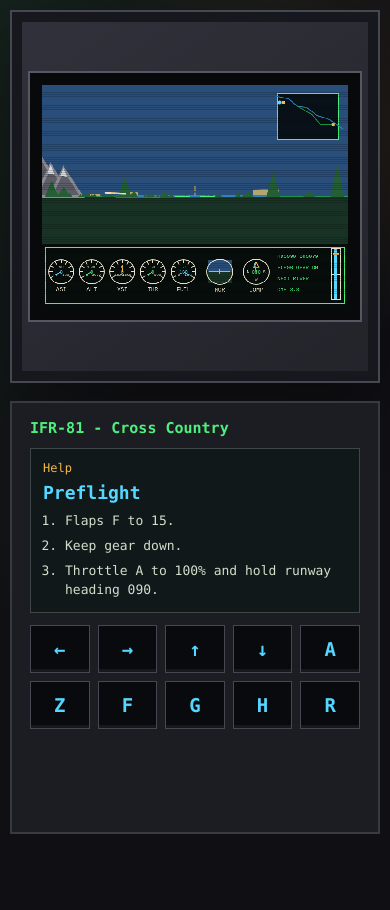
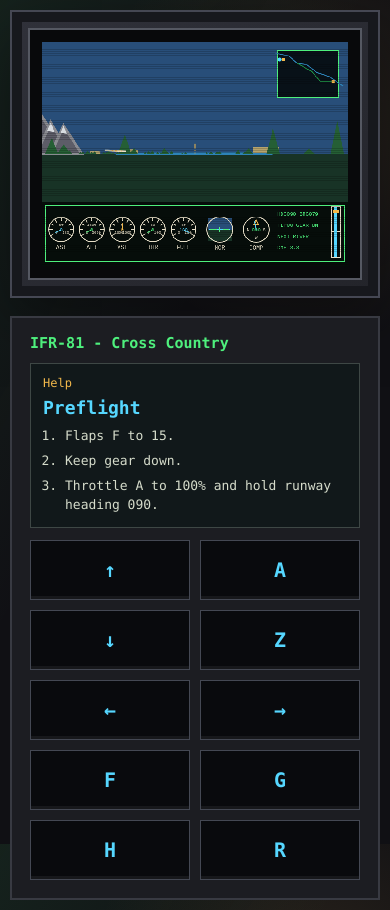
Before and after one commit to Badrk/FlightSim-81, a website with bundled scripts: page index.html in a window 390 px wide. Before the commit the page ends 844 px from the top, so only its background shows below. Built offline with nearby package versions, Linux system fonts and the light colour scheme.

Commit message:
Fix responsive controls and horizon banking

```diff
--- a/index.html
+++ b/index.html
@@ -28,16 +28,16 @@
           </ol>
         </button>
         <div class="keys" aria-label="Controls">
-          <button class="control-key" type="button" data-key="arrowleft" aria-label="Bank left">←</button>
-          <button class="control-key" type="button" data-key="arrowright" aria-label="Bank right">→</button>
-          <button class="control-key" type="button" data-key="arrowup" aria-label="Nose down">↑</button>
-          <button class="control-key" type="button" data-key="arrowdown" aria-label="Nose up">↓</button>
-          <button class="control-key" type="button" data-key="a" aria-label="Throttle up">A</button>
-          <button class="control-key" type="button" data-key="z" aria-label="Throttle down">Z</button>
-          <button class="control-key" type="button" data-key="f" aria-label="Cycle flaps">F</button>
-          <button class="control-key" type="button" data-key="g" aria-label="Gear up or down">G</button>
-          <button class="control-key" type="button" data-key="h" aria-label="Help and pause">H</button>
-          <button class="control-key" type="button" data-key="r" aria-label="Reset">R</button>
+          <button class="control-key" type="button" data-key="arrowleft" aria-label="Bank left">←</button><span>Bank left</span>
+          <button class="control-key" type="button" data-key="arrowright" aria-label="Bank right">→</button><span>Bank right</span>
+          <button class="control-key" type="button" data-key="arrowup" aria-label="Nose down">↑</button><span>Nose down</span>
+          <button class="control-key" type="button" data-key="arrowdown" aria-label="Nose up">↓</button><span>Nose up</span>
+          <button class="control-key" type="button" data-key="a" aria-label="Throttle up">A</button><span>Throttle up</span>
+          <button class="control-key" type="button" data-key="z" aria-label="Throttle down">Z</button><span>Throttle down</span>
+          <button class="control-key" type="button" data-key="f" aria-label="Cycle flaps">F</button><span>Flaps 0/15/30</span>
+          <button class="control-key" type="button" data-key="g" aria-label="Gear up or down">G</button><span>Gear up/down</span>
+          <button class="control-key" type="button" data-key="h" aria-label="Help and pause">H</button><span>Help / pause</span>
+          <button class="control-key" type="button" data-key="r" aria-label="Reset">R</button><span>Reset</span>
         </div>
       </aside>
     </main>
--- a/src/renderer.js
+++ b/src/renderer.js
@@ -67,15 +67,16 @@ function drawPoly(ctx, state, points, color, stroke = null) {
 
 function drawWorld(ctx, state) {
   const horizonY = H / 2 + state.plane.pitch * 4;
-  ctx.fillStyle = palette.farSky;
-  ctx.fillRect(0, 0, W, horizonY);
-  ctx.fillStyle = palette.ground;
-  ctx.fillRect(0, horizonY, W, H - horizonY);
-
   ctx.save();
   ctx.translate(W / 2, H / 2);
   ctx.rotate(-state.plane.bank * Math.PI / 180);
   ctx.translate(-W / 2, -H / 2);
+
+  const fillMargin = Math.hypot(W, H);
+  ctx.fillStyle = palette.farSky;
+  ctx.fillRect(-fillMargin, -fillMargin, W + fillMargin * 2, horizonY + fillMargin);
+  ctx.fillStyle = palette.ground;
+  ctx.fillRect(-fillMargin, horizonY, W + fillMargin * 2, H - horizonY + fillMargin);
 
   ctx.strokeStyle = palette.cyan;
   ctx.lineWidth = 2;
--- a/style.css
+++ b/style.css
@@ -134,23 +134,26 @@ canvas {
 
 .keys {
   display: grid;
-  grid-template-columns: repeat(5, minmax(0, 1fr));
-  gap: 8px;
+  grid-template-columns: 46px 1fr;
+  gap: 8px 10px;
+  align-items: center;
+  color: #cfd4c5;
+  font-size: 14px;
 }
 
 .control-key {
   display: inline-grid;
   place-items: center;
-  width: 100%;
+  width: 46px;
   min-width: 0;
-  height: 44px;
+  height: 30px;
   padding: 0;
   color: var(--cyan);
   background: #090a0d;
   border: 1px solid #444853;
   box-shadow: inset 0 -3px 0 rgba(255, 255, 255, 0.06);
   font: inherit;
-  font-size: 18px;
+  font-size: 14px;
   font-weight: 800;
   cursor: pointer;
   touch-action: none;
@@ -272,16 +275,71 @@ canvas {
     min-height: 260px;
   }
 
+  .mission {
+    display: none;
+  }
+
+  .keys {
+    grid-template-columns: repeat(2, minmax(0, 1fr));
+    gap: 10px;
+  }
+
+  .keys span {
+    display: none;
+  }
+
+  .control-key {
+    width: 100%;
+    height: 58px;
+    font-size: 20px;
+  }
+
+  .control-key[data-key="arrowup"] {
+    order: 1;
+  }
+
+  .control-key[data-key="a"] {
+    order: 2;
+  }
+
+  .control-key[data-key="arrowdown"] {
+    order: 3;
+  }
+
+  .control-key[data-key="z"] {
+    order: 4;
+  }
+
+  .control-key[data-key="arrowleft"] {
+    order: 5;
+  }
+
+  .control-key[data-key="arrowright"] {
+    order: 6;
+  }
+
+  .control-key[data-key="f"] {
+    order: 7;
+  }
+
+  .control-key[data-key="g"] {
+    order: 8;
+  }
+
+  .control-key[data-key="h"] {
+    order: 9;
+  }
+
+  .control-key[data-key="r"] {
+    order: 10;
+  }
+
   .modal-grid {
     grid-template-columns: 1fr;
   }
 }
 
 @media (max-width: 600px) {
-  .mission {
-    display: none;
-  }
-
   .panel {
     gap: 12px;
   }
@@ -290,13 +348,7 @@ canvas {
     padding: 12px;
   }
 
-  .keys {
-    grid-template-columns: repeat(5, minmax(44px, 1fr));
-    gap: 8px;
-  }
-
   .control-key {
-    height: 48px;
-    font-size: 19px;
+    height: 60px;
   }
 }
```
